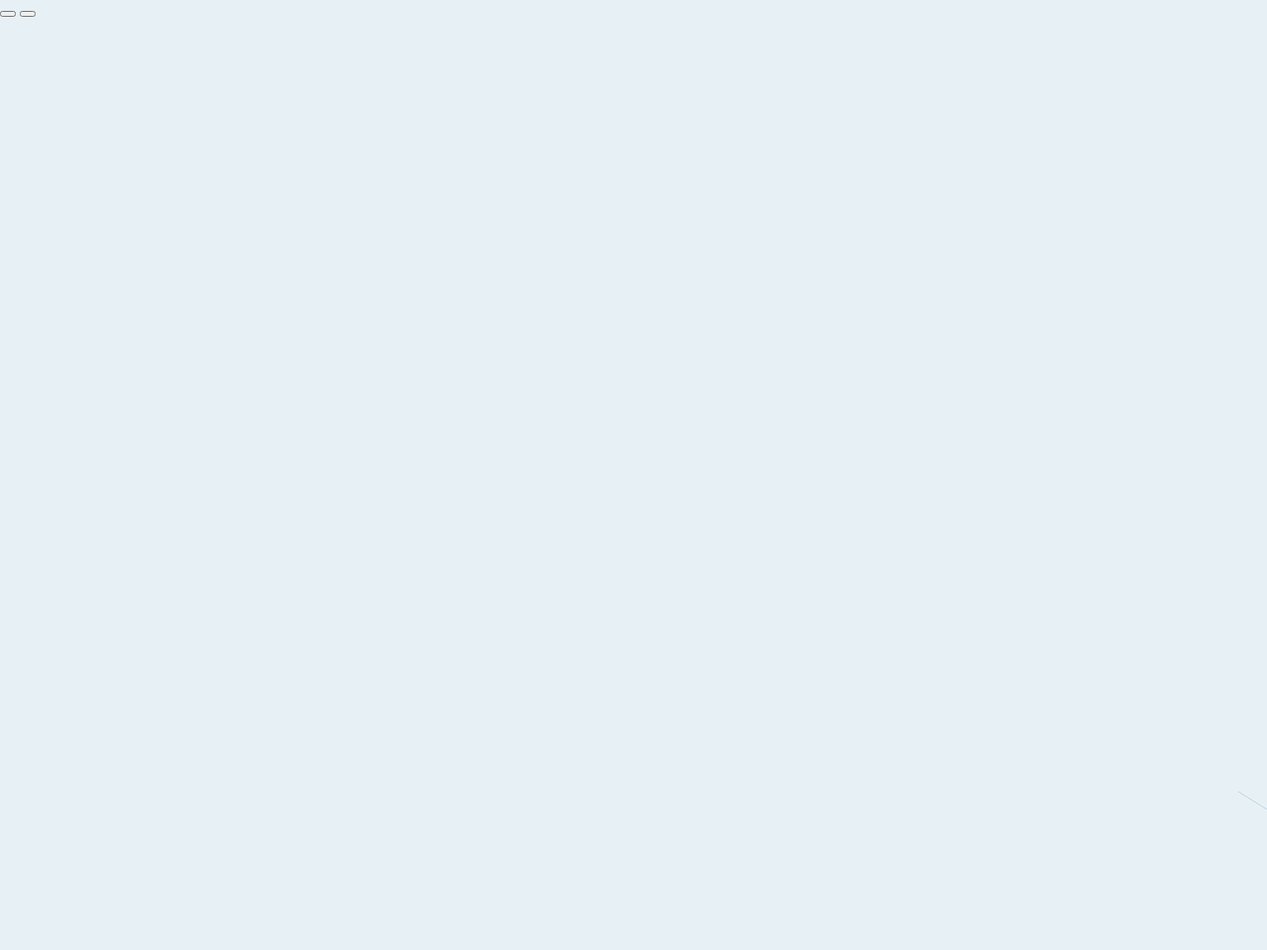
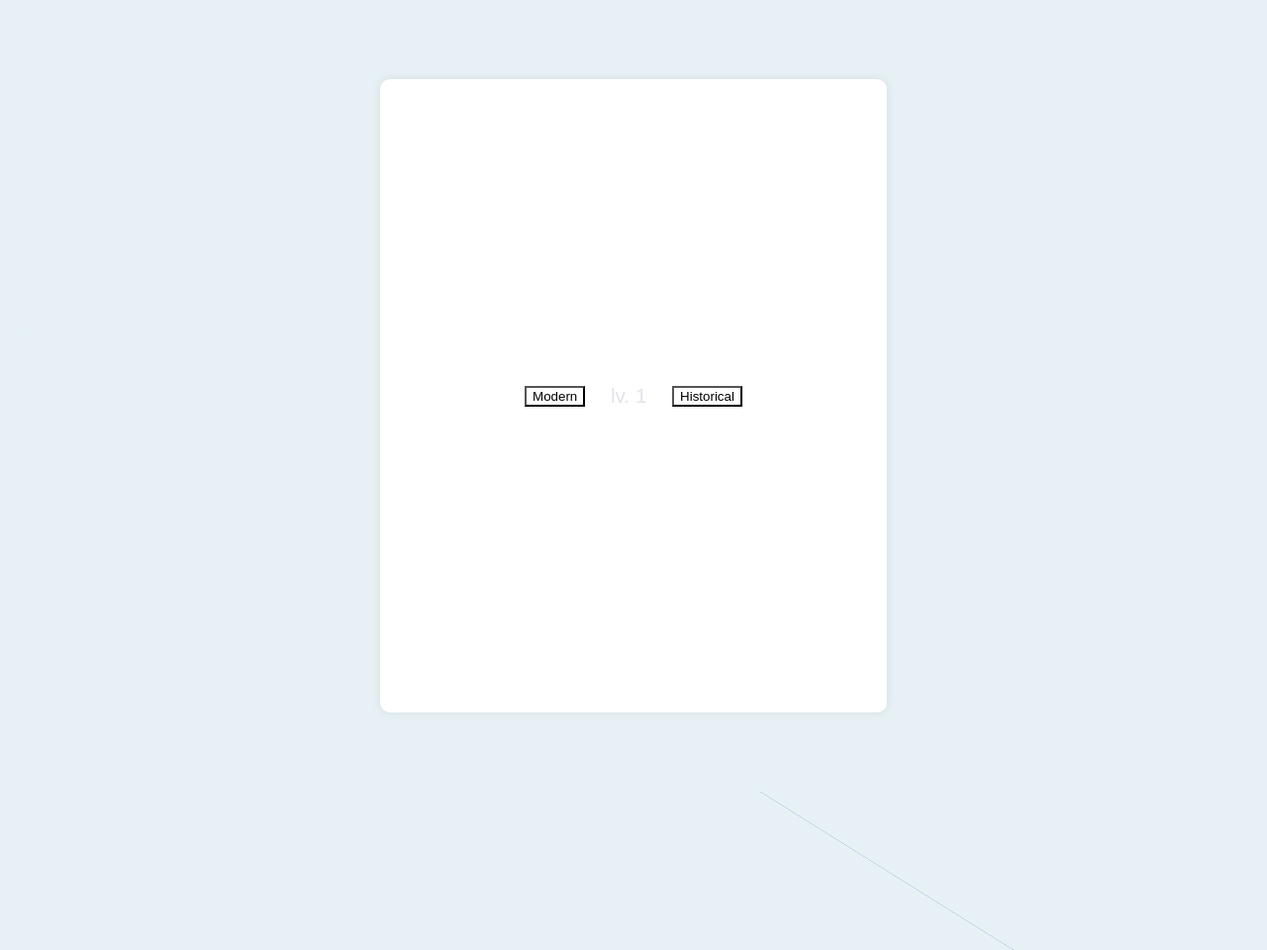
Before and after one commit to govnodel/AkfubFlags, a PHP site: page /difficuty.html in a window 1280 px wide. Before the commit the part shown is almost empty. Shown: the top 960 px of the page at 99% size. Before the commit the page ends 818 px from the top, so only its background shows below. Run offline with PHP 8.4, Linux system fonts and the light colour scheme.

Commit message:
фывфыв

```diff
--- a/assets/css/forForgive.css
+++ b/assets/css/forForgive.css
@@ -31,7 +31,36 @@ body, html {
   background: #2a5eb2;
   width: 100%;
   height: 0;
+  z-index: -4
 }
+.chooseArea {
+  position: relative;
+  left: 50%;
+  margin-left: -20%;
+  top: 50vh;
+  margin-top: -40vh;
+  width: 40%;
+  height: 80vh;
+  display: flex;
+  align-items: center;
+  justify-content: center;
+  background: white;
+  z-index: 2;
+  border-radius: 10px;
+  box-shadow: 0 0 8px #d3dde0 ;
+}
+.chooseArea > p.lvl {
+  font-size: 1.3em;
+  font-family: fantasy;
+  color: #e5e1eb;
+  margin: 5%;
+}
+.chooseArea > button {
+  background: none;
+  cursor: pointer;
+}
+
+
 @keyframes white{
   0% {
     background-color: #2a5eb2
--- a/difficuty.html
+++ b/difficuty.html
@@ -8,16 +8,27 @@
   <title>Choose your gay</title>
 </head>
 <body>
-
+  <div class = "chooseArea">
+    <button id="modern" type="button" name="modern">
+      Modern
+    </button>
+    <p class="lvl">
+      lv. 1
+    </p>
+    <button id="historical" type="button" name="historical">
+      Historical
+    </button>
+  </div>
   <div class="upblock">
 
   </div>
-  <button id="modern" type="button" name="modern"></button>
-  <button id="historical" type="button" name="historical"></button>
+
   <div class="flack">
+
     <div class="pol1">
 
     </div>
+
     <div class="pol2">
 
     </div>
```
